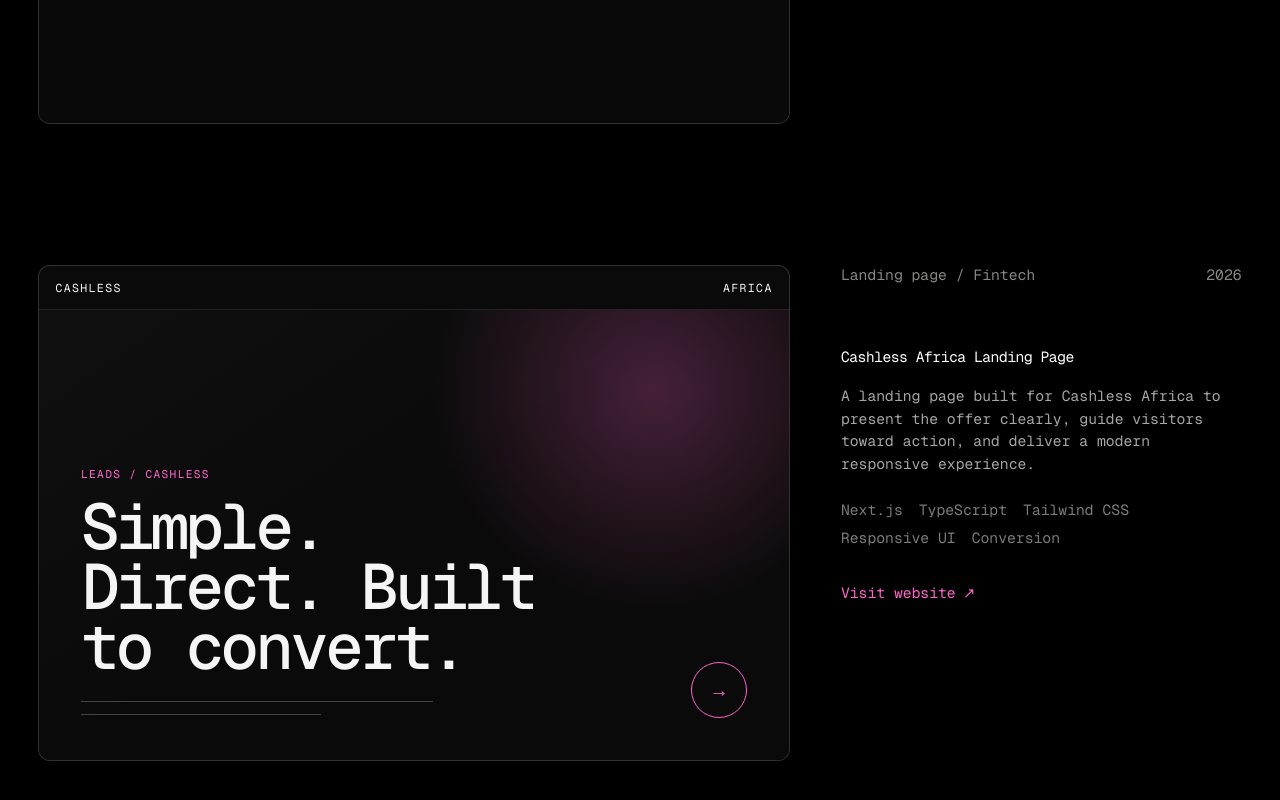
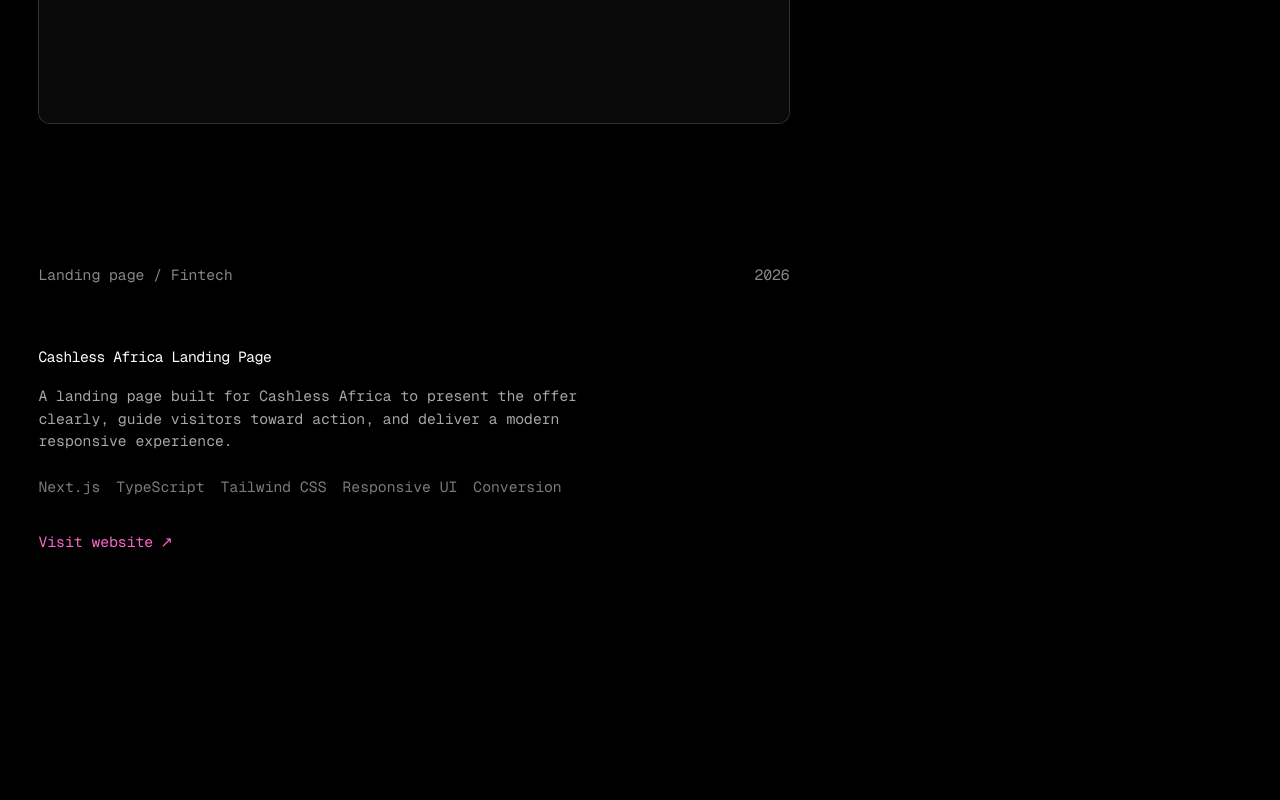
Before and after one commit to emma-dasilva-dev/emma-portfolio, a Next.js app: page / in a window 1280 px wide. Shown: the part 2713-3513 px from the top of the page. Built offline with nearby package versions, Linux system fonts and the light colour scheme.

Commit message:
Simplify project presentation and remove reveal animation

```diff
--- a/src/components/sections/Projects.tsx
+++ b/src/components/sections/Projects.tsx
@@ -105,13 +105,7 @@ export default function Projects() {
         <p className="section-kicker">{copy.label}</p>
       </motion.div>
 
-      <motion.article
-        className="project-bandit"
-        initial={{ opacity: 0, y: 36 }}
-        whileInView={{ opacity: 1, y: 0 }}
-        viewport={{ once: true, amount: 0.2 }}
-        transition={{ duration: 0.8, ease: [0.16, 1, 0.3, 1] }}
-      >
+      <article className="project-bandit">
         <div className="project-bandit-terminal-v2">
           <div className="project-bandit-terminal-bar">
             <div className="project-bandit-terminal-dots" aria-hidden="true">
@@ -218,41 +212,9 @@ export default function Projects() {
             {copy.view} <span aria-hidden="true">↗</span>
           </a>
         </div>
-      </motion.article>
+      </article>
 
-      <motion.article
-        className="project-cashless"
-        initial={{ opacity: 0, y: 36 }}
-        whileInView={{ opacity: 1, y: 0 }}
-        viewport={{ once: true, amount: 0.18 }}
-        transition={{ duration: 0.8, ease: [0.16, 1, 0.3, 1] }}
-      >
-        <a
-          className="project-cashless-preview"
-          href={cashlessUrl}
-          target="_blank"
-          rel="noreferrer"
-          aria-label={copy.cashlessVisit}
-        >
-          <div className="project-cashless-preview-top">
-            <span>CASHLESS</span>
-            <span>AFRICA</span>
-          </div>
-
-          <div className="project-cashless-preview-body">
-            <div className="project-cashless-preview-copy">
-              <span className="project-cashless-preview-kicker">LEADS / CASHLESS</span>
-              <strong>Simple. Direct. Built to convert.</strong>
-              <span className="project-cashless-preview-line" />
-              <span className="project-cashless-preview-line project-cashless-preview-line-short" />
-            </div>
-
-            <div className="project-cashless-preview-action">
-              <span>→</span>
-            </div>
-          </div>
-        </a>
-
+      <article className="project-cashless">
         <div className="project-cashless-copy">
           <div className="project-cashless-meta">
             <span>{copy.cashlessMeta}</span>
@@ -285,7 +247,7 @@ export default function Projects() {
             {copy.cashlessVisit} <span aria-hidden="true">↗</span>
           </a>
         </div>
-      </motion.article>
+      </article>
     </section>
   );
 }
```
